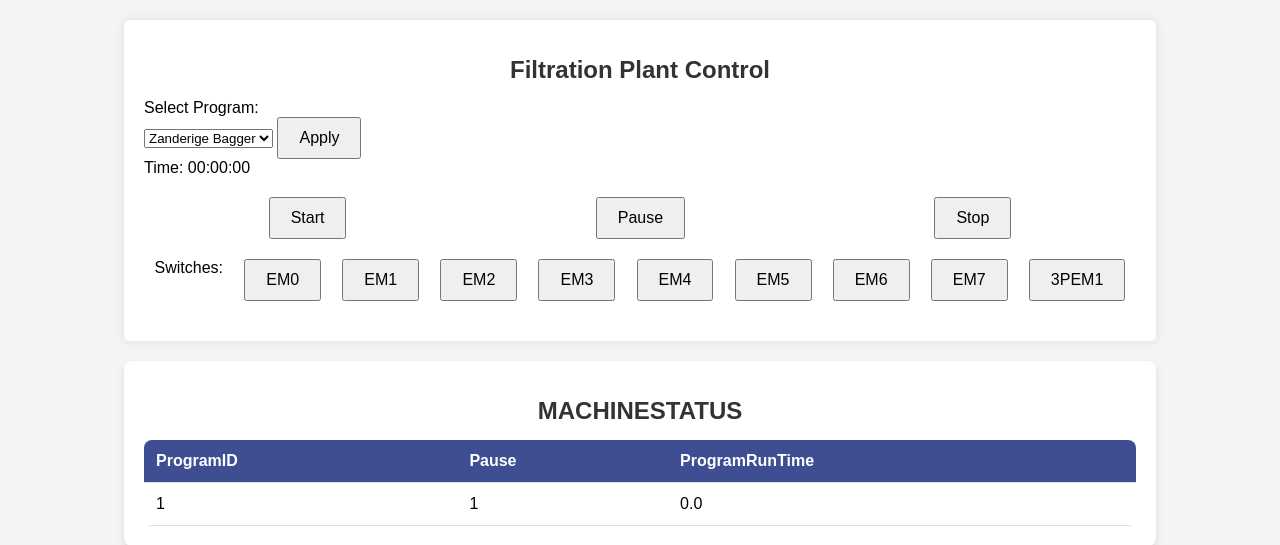
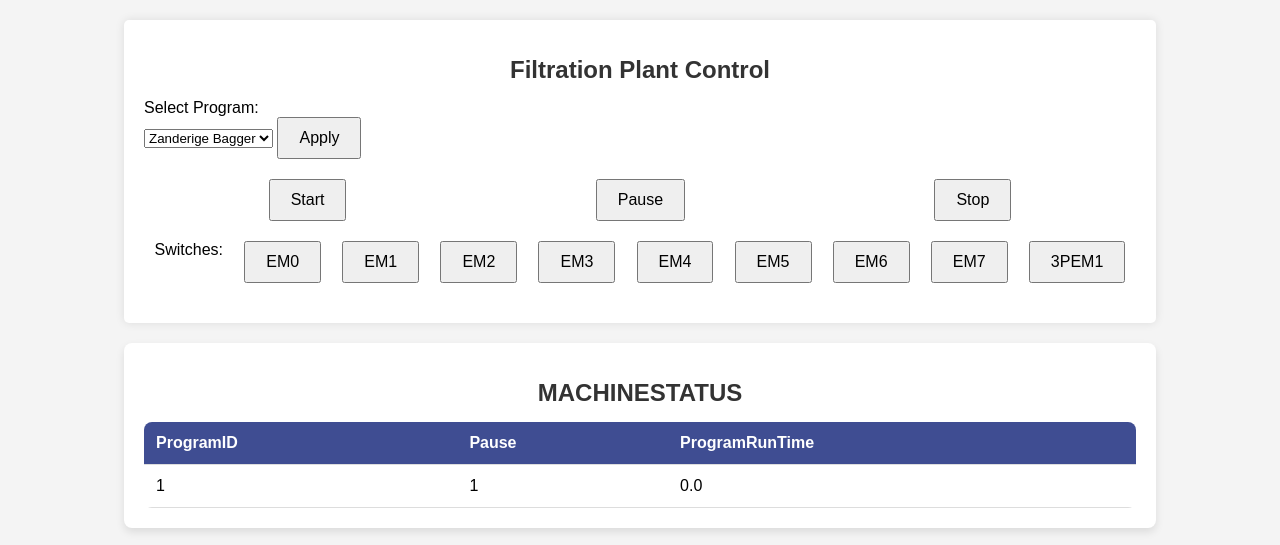
Before and after one commit to YLaret/BlauweBagger, a Flask app: page / in a window 1280 px wide. Shown: the part 112-657 px from the top of the page. Run offline with Flask 3, Linux system fonts and the light colour scheme; data comes from the database, SQL or seed files in the repository; both versions use the stored data as it was after the commit.

Commit message:
another backup push

```diff
--- a/server/templates/overview.html
+++ b/server/templates/overview.html
@@ -14,7 +14,6 @@
             <input type="submit" value="Apply"/>
             </form>
         </div>
-        <div id="time-display">Time: 00:00:00</div>
         <div class="controls">
         <form action="/start">
             <input type="submit" id="start-btn" value="Start"/>
```
Also changed, not shown: data/machine.db.
